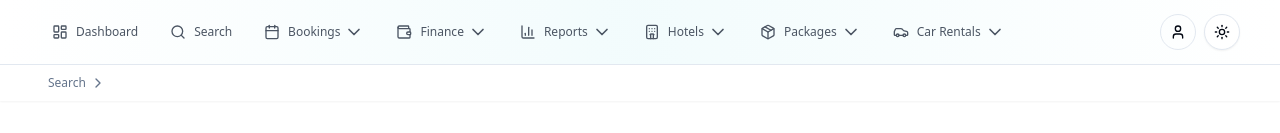
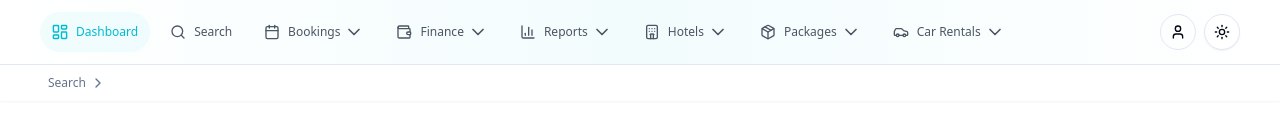
Before and after one commit to AKhesraw/eticket-next, a Next.js app: page /admin/dashboard in a window 1280 px wide. Shown: the top 133 px of the page. Built offline with nearby package versions, Linux system fonts and the light colour scheme.

Commit message:
changed styling in the nav

```diff
--- a/src/components/navigation/main-nav.jsx
+++ b/src/components/navigation/main-nav.jsx
@@ -27,6 +27,7 @@ import {
   Calendar,
   Menu,
 } from "lucide-react";
+import {usePathname} from "next/navigation";
 export const menuItems = [
   {
     label: "Dashboard",
@@ -36,6 +37,7 @@ export const menuItems = [
   {
     label: "Search",
     icon: Search,
+    href: "/admin"
   },
   {
     label: "Bookings",
@@ -219,6 +221,7 @@ export const menuItems = [
   },
 ];
 export default function MainNav() {
+  const location = usePathname()
   const [isOpen, setOpen] = useState(false);
   return (
     <div className="relative border-b bg-white dark:bg-black">
@@ -227,7 +230,7 @@ export default function MainNav() {
         {/* Main Navigation */}
         <div className="hidden desktop:flex desktop:items-center desktop:space-x-2">
           {menuItems.map((item) => (
-            <NavItem key={item.label} item={item} />
+            <NavItem key={item.label} item={item} active={item.href === location} />
           ))}
         </div>
         {/* Right side items */}
--- a/src/components/navigation/nav-item.jsx
+++ b/src/components/navigation/nav-item.jsx
@@ -1,62 +1,55 @@
 'use client'
+import {useState} from "react";
+import Link from "next/link";
+import {ChevronDown} from "lucide-react";
+import {motion, AnimatePresence} from "framer-motion";
+import NavSubMenu from "@/components/navigation/nav-sub-menu";
 
-import { useState } from "react";
-import { cn } from "@/lib/utils";
-import { ChevronDown } from "lucide-react";
-import { motion, AnimatePresence } from "framer-motion";
-import NavSubMenu from "@/components/navigation/nav-sub-menu";
-import Link from "next/link"; // Import Link from Next.js
-
-export default function NavItem({ item }) {
+export default function NavItem({item, active}) {
     const [isOpen, setIsOpen] = useState(false);
-
     return (
-    <div
-      className="relative rounded-ful"
-      onMouseEnter={() => setIsOpen(true)}
-      onMouseLeave={() => setIsOpen(false)}
-    >
-      <Link href={item.href || "#"} passHref>
-        <button
-          className={cn(
-            "group inline-flex items-center px-3 py-3 text-base font-medium rounded-full",
-            "text-gray-600 dark:text-gray-400 dark:hover:text-primary hover:text-primary",
-            "transition-all duration-200 ease-in-out",
-            "hover:bg-primary/5 active:bg-primary/10 dark:active:bg-primary/10",
-            isOpen &&
-              "text-primary bg-primary/5 dark:bg-primary/5 dark:text-primary"
-          )}
-        >
+        <div className="relative rounded-full" onMouseEnter={() => setIsOpen(true)}
+             onMouseLeave={() => setIsOpen(false)}>
+            {item.items ? (
+                <button onClick={() => setIsOpen(!isOpen)} className={`group nav-link ${isOpen || active && "nav-link-active"}`}>
                     <div className="relative">
                         <item.icon
-              className={cn(
-                "h-4 w-4 mr-2 transition-transform duration-200",
-                "group-hover:scale-110",
-                isOpen && "scale-110"
-              )}
-            />
+                            className={`h-4 w-4 mr-2 transition-transform duration-200 group-hover:scale-110 ${isOpen || active && "scale-110"}`}/>
                         {isOpen && (
                             <motion.div
-                className="absolute inset-0 bg-primary/20 rounded-full blur-lg"
+                                className="absolute inset-0 bg-primary/50 rounded-full blur-lg"
                                 layoutId="glow"
-                transition={{ type: "spring", bounce: 0.2, duration: 0.6 }}
+                                transition={{type: "spring", bounce: 0.2, duration: 0.6}}
                             />
                         )}
                     </div>
                     <p className="text-xs whitespace-nowrap">{item.label}</p>
                     {item.items && (
                         <ChevronDown
-              className={cn(
-                "ml-1 h-5 w-5 transition-transform duration-200",
-                isOpen && "transform rotate-180"
+                            className={`ml-1 h-5 w-5 transform transition-transform duration-200 ${isOpen && 'rotate-180'}`}/>
                     )}
+                </button>
+            ) : (
+                <Link href={item.href} className={`group nav-link ${isOpen || active && "nav-link-active"}`}>
+                    <div className="relative">
+                        <item.icon
+                            className={`h-4 w-4 mr-2 transition-transform duration-200 group-hover:scale-110 ${isOpen || active && "scale-110"}`}/>
+                        {isOpen && (
+                            <motion.div
+                                className="absolute inset-0 bg-primary/50 rounded-full blur-lg"
+                                layoutId="glow"
+                                transition={{type: "spring", bounce: 0.2, duration: 0.6}}
                             />
                         )}
-        </button>
+                    </div>
+                    <p className="text-xs whitespace-nowrap">{item.label}</p>
+                    {item.items && (
+                        <ChevronDown className={`ml-1 h-5 w-5 transform transition-transform duration-200 ${isOpen && 'rotate-180'}`}/>
+                    )}
                 </Link>
-
+            )}
             <AnimatePresence>
-        {item.items && isOpen && <NavSubMenu items={item.items} />}
+                {item.items && isOpen && <NavSubMenu items={item.items}/>}
             </AnimatePresence>
         </div>
     );
--- a/src/components/navigation/nav-sub-menu.jsx
+++ b/src/components/navigation/nav-sub-menu.jsx
@@ -17,10 +17,10 @@ export default function NavSubMenu({ items }) {
             <Link
               href={item.href}
               key={index}
-              className={`group relative overflow-hidden rounded-lg border p-4 transition-all hover:shadow-md ${
+              className={`group relative overflow-hidden rounded-lg border p-4 transition-all hover:shadow ${
                 index === 0
-                  ? "bg-gradient-to-br from-primary to-cyan-500 dark:from-cyan-600 dark:to-primary  text-white col-span-full"
-                  : "dark:bg-slate-900 hover:bg-sky-50 dark:hover:bg-slate-700"
+                  ? "border-transparent bg-gradient-to-br from-primary to-cyan-500 dark:from-cyan-600 dark:to-primary  text-white col-span-full"
+                  : "dark:bg-slate-900 dark:hover:bg-slate-900/70"
               }`}
             >
               <div className="relative z-10 flex flex-col gap-2">
--- a/src/globals.css
+++ b/src/globals.css
@@ -134,3 +134,11 @@ body {
 .search-tab-active {
   @apply text-primary !border-primary
 }
+
+.nav-link {
+  @apply inline-flex items-center px-3 py-3 text-base font-medium rounded-full text-gray-600 dark:text-gray-400 dark:hover:text-primary hover:text-primary transition-all duration-200 ease-in-out hover:bg-primary/5 active:bg-primary/10 dark:active:bg-primary/10
+}
+
+.nav-link-active {
+  @apply text-primary bg-primary/5 dark:bg-primary/5 dark:text-primary
+}
```
Lines whose indentation alone changed are shown as unchanged.
